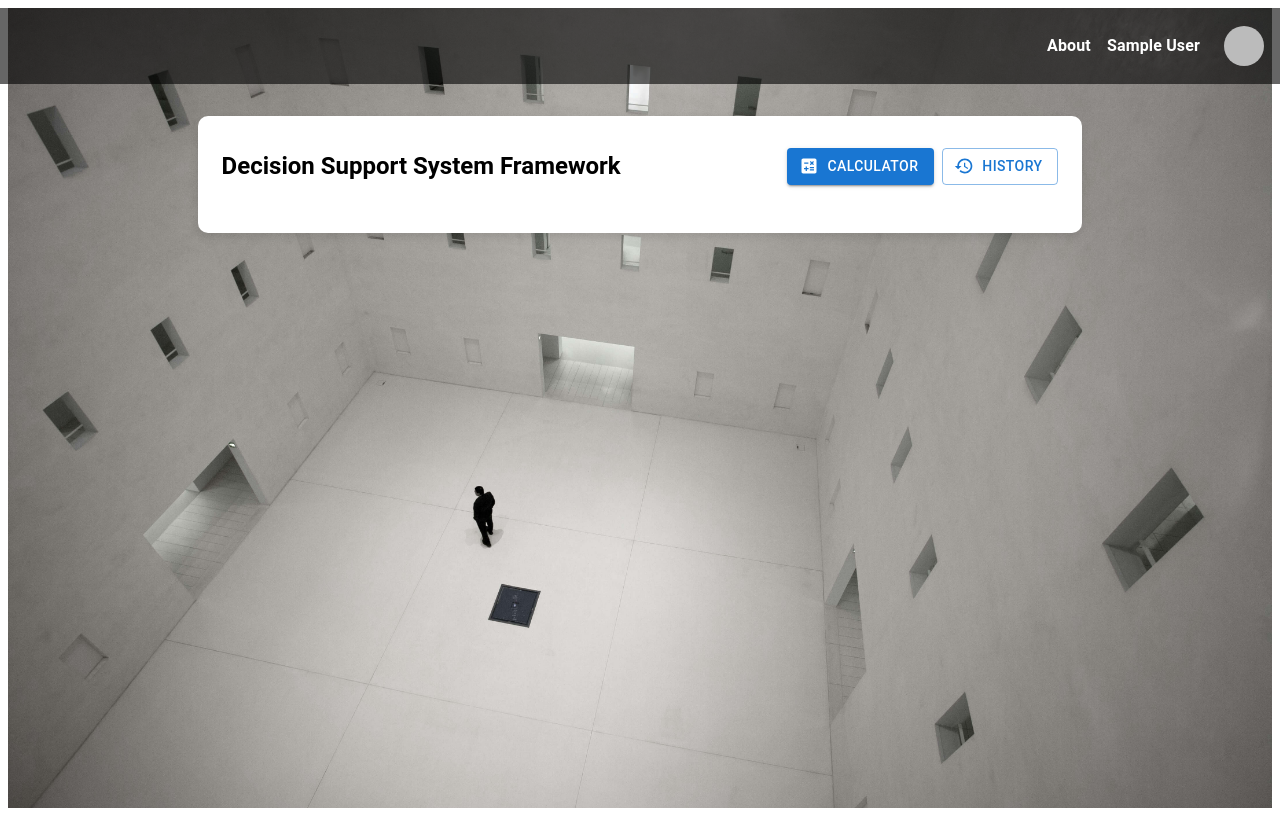
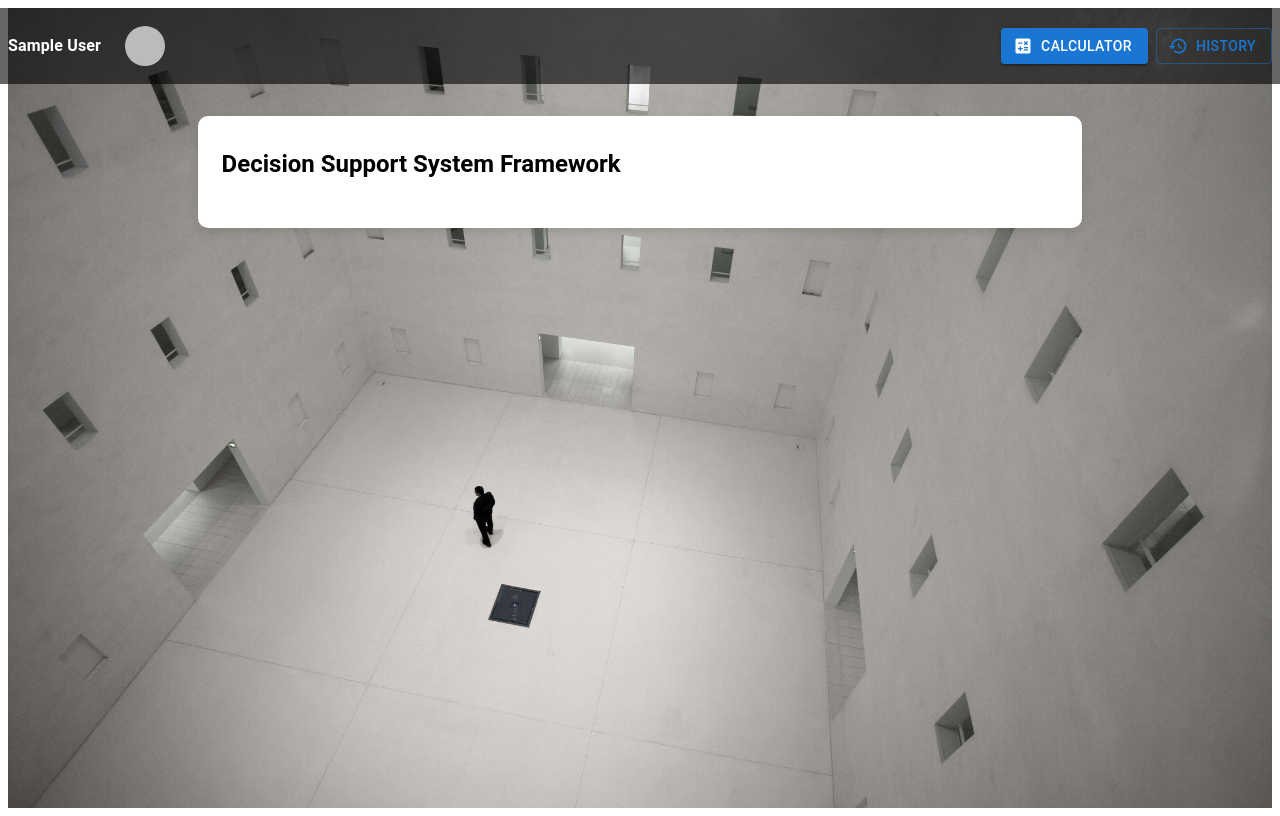
Before and after one commit to satnodeus77/dss_project_01, a Next.js app: page /home in a window 1280 px wide. Built offline with nearby package versions, Linux system fonts and the light colour scheme; no server answers; sample sign-in values are in the browser's storage.

Commit message:
Added automatic database table creation in db.js

```diff
--- a/pages/home.js
+++ b/pages/home.js
@@ -68,38 +68,21 @@ export default function HomePage() {
           backgroundColor: "rgba(0, 0, 0, 0.6)",
           color: "white",
           display: "flex",
-          justifyContent: "flex-end",
+          justifyContent: "space-between",
           alignItems: "center",
           padding: "10px 20px",
         }}
       >
         {user && (
           <>
-            {/* About Button */}
-            <Typography
-              variant="body1"
-              onClick={handleAboutOpen}
-              sx={{
-                fontWeight: "bold",
-                textTransform: "none",
-                marginRight: 2,
-                cursor: "pointer",
-              }}
-            >
-              About
-            </Typography>
-
             {/* User Info */}
+            <Box sx={{ display: "flex", alignItems: "center" }}>
               <Typography variant="body1" sx={{ fontWeight: "bold", marginRight: 2 }}>
                 {user.displayName}
               </Typography>
-
-            {/* User Avatar */}
               <IconButton onClick={handleMenuOpen}>
                 <Avatar src={user.photoURL} sx={{ width: 40, height: 40 }} />
               </IconButton>
-
-            {/* Dropdown Menu */}
               <Menu anchorEl={anchorEl} open={Boolean(anchorEl)} onClose={handleMenuClose}>
                 <MenuItem disabled>{user.email}</MenuItem>
                 <MenuItem onClick={handleLogout}>
@@ -107,6 +90,26 @@ export default function HomePage() {
                   Logout
                 </MenuItem>
               </Menu>
+            </Box>
+
+            {/* Calculator and History Buttons */}
+            <Box sx={{ display: "flex", alignItems: "center" }}>
+              <Button
+                variant="contained"
+                startIcon={<CalculateIcon />}
+                sx={{ mr: 1 }}
+                onClick={() => router.push('/CalculatorPage')}
+              >
+                Calculator
+              </Button>
+              <Button
+                variant="outlined"
+                startIcon={<HistoryIcon />}
+                onClick={() => router.push('/HistoryPage')}
+              >
+                History
+              </Button>
+            </Box>
           </>
         )}
       </Box>
@@ -117,6 +120,10 @@ export default function HomePage() {
         <DialogContent>
           <Typography>
             Welcome to DSS Project MMI
+            <br />
+            This project is developed to provide a framework for Decision Support Systems.
+            <br />
+            Contributors:
             <br />
             24/546050/PPA/06833 - Aziz Hendra Atmadja
             <br />
@@ -145,23 +152,6 @@ export default function HomePage() {
           <Typography variant="h5" sx={{ fontWeight: "bold" }}>
             Decision Support System Framework
           </Typography>
-          <Box sx={{ display: "flex", alignItems: "center" }}>
-            <Button
-              variant="contained"
-              startIcon={<CalculateIcon />}
-              sx={{ mr: 1 }}
-              onClick={() => router.push('/CalculatorPage')}
-            >
-              Calculator
-            </Button>
-            <Button
-              variant="outlined"
-              startIcon={<HistoryIcon />}
-              onClick={() => router.push('/HistoryPage')}
-            >
-              History
-            </Button>
-          </Box>
         </Box>
       </Container>
     </Box>
```
Lines whose indentation alone changed are shown as unchanged.
